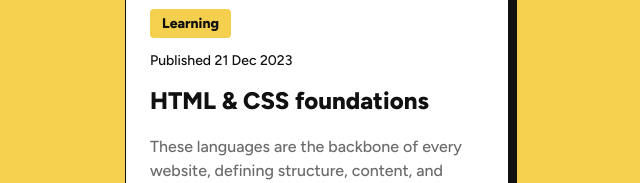
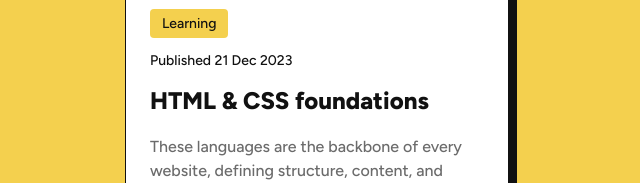
Before and after one commit to MoonBeam-Studio/BlogPreviewCard, a plain HTML site: page index.html in a window 1280 px wide. Shown: the part 313-496 px from the top of the page, 348-988 px from the left. Drawn offline with Linux system fonts and the light colour scheme.

Commit message:
fix errors

```diff
--- a/index.html
+++ b/index.html
@@ -19,7 +19,7 @@
     <section class="card-text">
 
       <section class="card-text-type">
-        <p class="text_presset3"><b>Learning<b></p>
+        <p class="text_presset3">Learning</p>
       </section>
 
       <section class="card-text-date">
```
